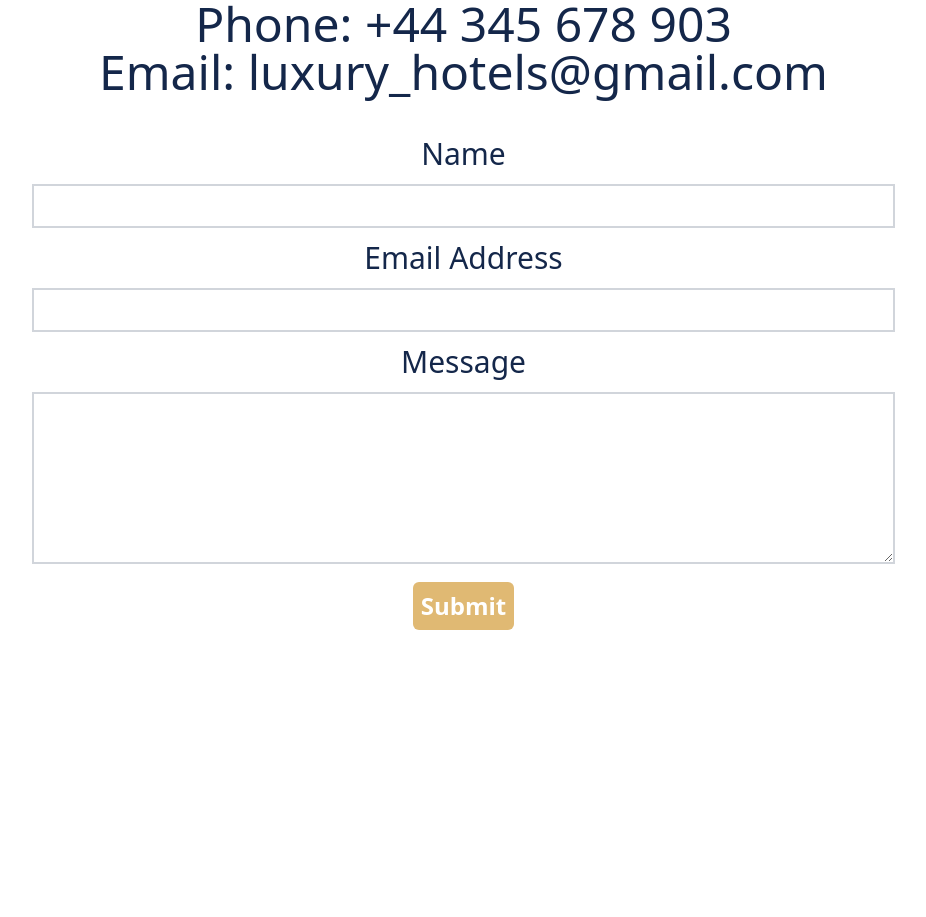
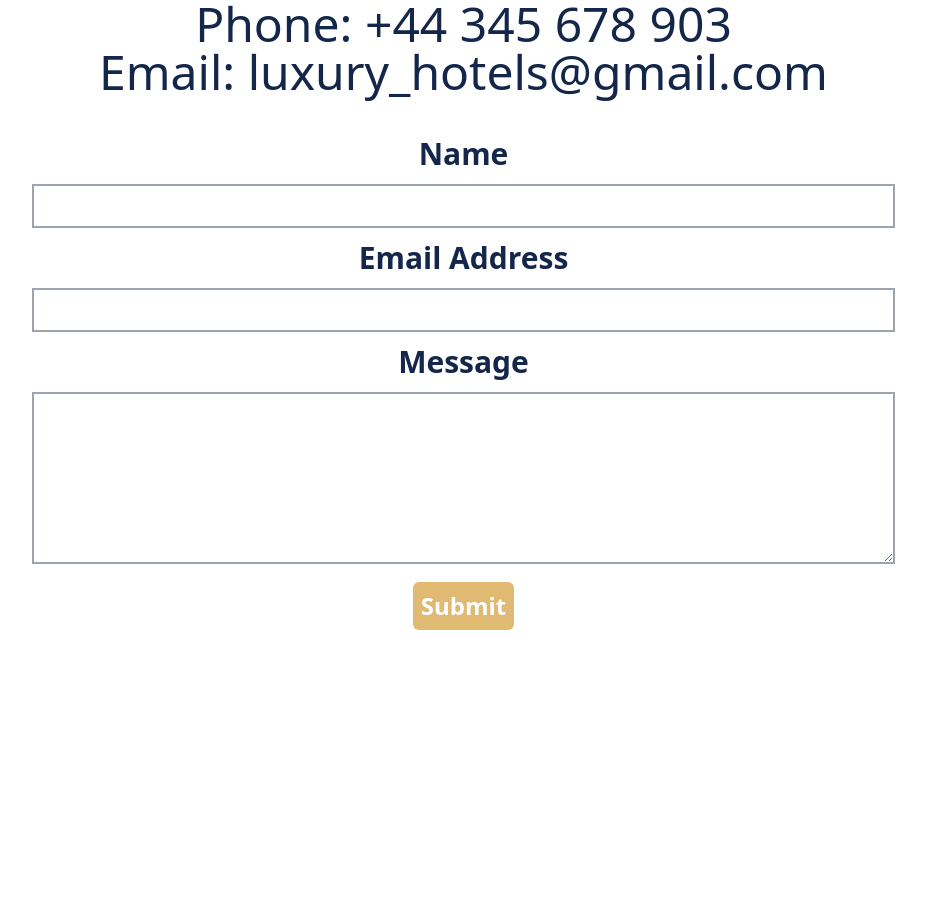
Before and after one commit to Sud1232/Hotel-Static-Website, a React (Vite) app: page /Contact in a window 1280 px wide. Shown: the part 840-1757 px from the top of the page, without its empty margins (172-1098 px from the left). Built offline with nearby package versions, Linux system fonts and the light colour scheme.

Commit message:
changed font size for facilities, rooms, border color in contact-us form

```diff
--- a/src/components/ContactUs/ContactUs.jsx
+++ b/src/components/ContactUs/ContactUs.jsx
@@ -30,27 +30,27 @@ function ContactUs() {
         </div>
       </div>
       <div className="xl:space-y-1 xl:w-full text-[#14274A] xl:pt-52 xl:px-36 xsm:p-24 xsm:w-[1271px] xsm:text-left xsm:space-y-5">
-        <h2 className="font-[adobe-garamond-pro] font-bold xl:text-3xl xl:text-left xsm:text-5xl xsm:text-center">WE ARE HERE FOR YOU</h2>
-        <p className="font-[montserrat] font-medium xl:text-lg xsm:text-3xl">At Luxury Hotels, we take our customers seriously. Do you have any enquiries, compaints or requests,
+        <h2 className="font-[adobe-garamond-pro] font-bold xl:text-5xl xl:text-left xsm:text-5xl xsm:text-center">WE ARE HERE FOR YOU</h2>
+        <p className="font-[montserrat] font-medium xl:text-xl xsm:text-3xl">At Luxury Hotels, we take our customers seriously. Do you have any enquiries, compaints or requests,
           please forward it to our support desk and we will get back to you as soon as possible.</p>
       </div>
       <div className="xsm:w-[1271px] xsm:justify-center xsm:flex xsm:flex-col xl:flex xl:flex-row xl:w-full text-[#14274A] xl:justify-evenly">
         <div className="xsm:w-full xsm:px-24 xsm:text-5xl xl:w-1/2 xl:px-36 xl:text-6xl xl:text-left xsm:text-center">
-          <p className="xsm:text-5xl xl:text-2xl xsm:gap-y-[30px]">497 Evergreen Rd. Roseville,</p>
-          <p className="xl:text-2xl xsm:text-5xl">CA 95673</p>
+          <p className="xsm:text-5xl xl:text-3xl xsm:gap-y-[30px]">497 Evergreen Rd. Roseville,</p>
+          <p className="xl:text-3xl xsm:text-5xl">CA 95673</p>
           <div className="xsm:flex xl:flex xl:justify-start xl:items-center xsm:justify-center xl:gap-x-3 xsm:gap-x-2">
-            <p className="font-bold xl:text-2xl xl:text-left xsm:pt-4 xl:pt-2 xl:pb-4 xsm:pb-1 xsm:text-5xl">View map</p><HiArrowLongRight className="xsm:w-16 xsm:h-20 xl:w-14 xl:h-20"></HiArrowLongRight>
+            <p className="font-bold xl:text-3xl xl:text-left xsm:pt-4 xl:pt-2 xl:pb-4 xsm:pb-1 xsm:text-5xl">View map</p><HiArrowLongRight className="xsm:w-16 xsm:h-20 xl:w-14 xl:h-20"></HiArrowLongRight>
           </div>
-          <p className="xl:text-2xl xl:pt-3">Phone: +44 345 678 903 <br />
+          <p className="xl:text-3xl xl:pt-3">Phone: +44 345 678 903 <br />
             Email: luxury_hotels@gmail.com</p>
         </div>
         <div className="xsm:w-full xsm:px-24 xsm:py-10 xl:flex xl:flex-col xl:h-[100vh] xl:space-y-0 xl:w-1/2 xl:py-0 xsm:space-y-3 xsm:h-[100vh] xl:text-left xsm:text-center text-[#14274A]">
-          <p className="xl:p-0.5 xl:text-base xsm:text-3xl">Name</p>
-          <input type="text" className="border-gray-300 border-2 p-2 w-[80%]" /><br />
-          <p className="xl:p-0.5 xl:text-base xsm:text-3xl">Email Address</p>
-          <input type="email" className="border-gray-300 border-2 p-2 w-[80%]" /><br />
-          <p className="xl:p-0.5 xl:text-base xsm:text-3xl">Message</p>
-          <textarea className="xl:w-[80%] xl:p-2 xl:border-2 xsm:border-2 xsm:w-[80%] border-gray-300" name="" id="" cols="2" rows="7"></textarea><br />
+          <p className="xl:p-0.5 xl:text-lg xsm:text-3xl font-semibold">Name</p>
+          <input type="text" className="border-gray-400 border-2 p-2 w-[80%]" /><br />
+          <p className="xl:p-0.5 xl:text-lg xsm:text-3xl font-semibold">Email Address</p>
+          <input type="email" className="border-gray-400 border-2 p-2 w-[80%]" /><br />
+          <p className="xl:p-0.5 xl:text-lg xsm:text-3xl font-semibold">Message</p>
+          <textarea className="xl:w-[80%] xl:p-2 xl:border-2 xsm:border-2 xsm:w-[80%] border-gray-400" name="" id="" cols="2" rows="7"></textarea><br />
           <button type="submit" className="bg-[#E0B973] text-white xl:text-base xl:w-[15%] xl:mx-[65%] xl:p-2 rounded-md font-semibold xsm:mb-72 xsm:text-2xl xsm:p-2">Submit</button>
         </div>
       </div>
--- a/src/components/Facilities/Facilities.jsx
+++ b/src/components/Facilities/Facilities.jsx
@@ -54,8 +54,8 @@ function Facilities() {
       </div>
 
       <div className="xsm:w-[1271px] xsm:text-center xsm:p-10 xl:w-full xl:p-12 xl:text-center xl:px-20 text-[#14274A] stroke-[#14274A] xl:font-medium">
-        <h1 className="xl:text-4xl xsm:font-[adobe-garamond-pro] xsm:font-bold xl:font-[adobe-garamond-pro] xl:font-bold xsm:text-5xl">FACILITIES</h1>
-        <p className="xsm:text-3xl xl:text-lg xsm:pt-7 xl:pt-4 xl:w-full">We want your stay at our lush hotel to be truly unforgettable.  That is why we give special attention to all of your needs so <br />
+        <h1 className="xl:text-5xl xsm:font-[adobe-garamond-pro] xsm:font-bold xl:font-[adobe-garamond-pro] xl:font-bold xsm:text-5xl">FACILITIES</h1>
+        <p className="xsm:text-3xl xl:text-xl xsm:pt-7 xl:pt-4 xl:w-full">We want your stay at our lush hotel to be truly unforgettable.  That is why we give special attention to all of your needs so <br />
           that we can ensure an experience quite unique. Luxury hotels offers the perfect setting with stunning views for leisure <br />
           and our modern luxury resort facilities will help you enjoy the best of all. </p>
       </div>
--- a/src/components/Home/Home.jsx
+++ b/src/components/Home/Home.jsx
@@ -50,7 +50,7 @@ function Home() {
           </div>
         </div>
       </div>
-      <div className="xl:w-auto xl:text-center xsm:p-6 xsm:w-[1250px] xsm:text-3xl xsm:text-center xl:text-2xl xl:p-12 text-[#14274A] stroke-[#14274A] xl:font-medium z-10 xl:tracking-wide">
+      <div className="xl:w-auto xl:text-center xsm:p-6 xsm:w-[1250px] xsm:text-3xl xsm:text-center xl:text-xl xl:p-12 text-[#14274A] stroke-[#14274A] xl:font-medium z-10 xl:tracking-wide">
         <p>All our room types are including complementary breakfast</p>
       </div>
       <div className="xsm:justify-between xsm:flex xsm:flex-col-reverse xsm:w-[1250px] xl:w-full xl:p-4 xl:px-40 xl:flex xl:flex-row xl:justify-evenly xsm:items-center">
--- a/src/components/Rooms/Rooms.jsx
+++ b/src/components/Rooms/Rooms.jsx
@@ -54,8 +54,8 @@ function Rooms() {
       </div>
 
       <div className="xsm:w-[1271px] xsm:text-center xsm:p-10 xl:w-full xl:p-14 xl:text-center xl:px-20 text-[#14274A] stroke-[#14274A] xl:font-medium">
-        <h1 className="xl:text-4xl xsm:font-[adobe-garamond-pro] xsm:font-bold xl:font-[adobe-garamond-pro] xl:font-bold xsm:text-5xl">ROOMS AND RATES</h1>
-        <p className="xsm:text-3xl xl:text-lg xsm:pt-7 xl:pt-4 xl:w-full">Each of our bright, light-flooded rooms come with everything you could possibly need for a comfortable stay. And yes,<br />
+        <h1 className="xl:text-5xl xsm:font-[adobe-garamond-pro] xsm:font-bold xl:font-[adobe-garamond-pro] xl:font-bold xsm:text-5xl">ROOMS AND RATES</h1>
+        <p className="xsm:text-3xl xl:text-xl xsm:pt-7 xl:pt-4 xl:w-full">Each of our bright, light-flooded rooms come with everything you could possibly need for a comfortable stay. And yes,<br />
           comfort isn’t our only objective, we also value good design, sleek contemporary furnishing complemented <br />
           by the rich tones of nature’s palette as visible from our rooms’ sea-view windows and terraces. </p>
       </div>
```
